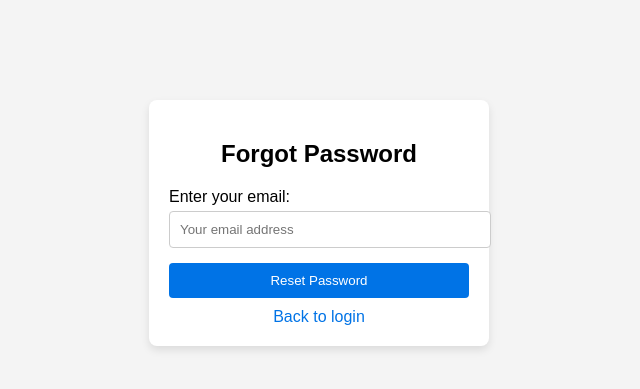
After one commit to malemamack/mahlatse, a PHP site: page /mahlatse/forgot_password.php in a window 1280 px wide. The commit adds this page. Shown: the top 389 px of the page, without its empty margins (321-961 px from the left). Run offline with PHP 8.4, Linux system fonts and the light colour scheme; some libraries are stand-ins or nearby versions.

Commit message:
forget password functionality

```diff
--- a/discussion.php
+++ b/discussion.php
@@ -63,7 +63,7 @@ $similar_books_stmt->execute();
 $similar_books_result = $similar_books_stmt->get_result();
 
 // Get comments for the book
-$comments_sql = "SELECT c.*, u.name, u.profile_picture FROM comments c
+$comments_sql = "SELECT c.*, u.name, u.profile_picture, c.like_count FROM comments c
                  JOIN users u ON c.user_id = u.id
                  WHERE c.book_id = ? AND c.reply_to IS NULL
                  ORDER BY c.created_at DESC";
@@ -76,7 +76,7 @@ $comments_stmt->execute();
 $comments_result = $comments_stmt->get_result();
 
 // Fetch replies for each comment
-$replies_sql = "SELECT c.*, u.name, u.profile_picture FROM comments c
+$replies_sql = "SELECT c.*, u.name, u.profile_picture, c.like_count FROM comments c
                 JOIN users u ON c.user_id = u.id
                 WHERE c.reply_to = ? ORDER BY c.created_at ASC";
 $replies_stmt = $conn->prepare($replies_sql);
@@ -201,6 +201,8 @@ if ($replies_stmt === false) {
                                 <div class="comment-text">
                                     <strong><?php echo htmlspecialchars($reply['name']); ?></strong>
                                     <p><?php echo htmlspecialchars($reply['comment']); ?></p>
+                                    <button class="like-button" onclick="likeComment(<?php echo $reply['id']; ?>)">Like</button>
+                                    <span id="like-count-<?php echo $reply['id']; ?>"><?php echo $reply['like_count']; ?></span>
                                 </div>
                             </div>
                         </div>
--- /dev/null
+++ b/forgot_password.php
@@ -0,0 +1,136 @@
+<?php
+use PHPMailer\PHPMailer\PHPMailer;
+use PHPMailer\PHPMailer\Exception;
+require 'vendor/autoload.php';
+
+include 'config.php';  // Include your database connection file
+
+if ($_SERVER["REQUEST_METHOD"] == "POST") {
+    $email = $_POST['email'];
+
+    // Check if the email exists in the database
+    $stmt = $conn->prepare("SELECT id, email FROM users WHERE email = ?");
+    $stmt->bind_param("s", $email);
+    $stmt->execute();
+    $stmt->store_result();
+    $stmt->bind_result($user_id, $user_email);
+    $stmt->fetch();
+
+    if ($stmt->num_rows > 0) {
+        // Generate a unique reset token and expiry time
+        $reset_token = bin2hex(random_bytes(32));
+        $reset_token_expiry = date("Y-m-d H:i:s", strtotime('+1 hour'));  // Token expires in 1 hour
+
+        // Update the database with the reset token and expiry
+        $update_stmt = $conn->prepare("UPDATE users SET reset_token = ?, reset_token_expiry = ? WHERE id = ?");
+        $update_stmt->bind_param("ssi", $reset_token, $reset_token_expiry, $user_id);
+        $update_stmt->execute();
+
+        // Send password reset email
+        $reset_link = "http://localhost/mahlatse/reset_password.php?token=$reset_token";  // Change to your reset password page URL
+
+        $mail = new PHPMailer(true);
+        try {
+            //Server settings
+            $mail->isSMTP();
+            $mail->Host = 'smtp.gmail.com';  // SMTP server for Gmail
+            $mail->SMTPAuth = true;
+            $mail->Username = 'malemamahlatse70@gmail.com';  // Your Gmail email address
+            $mail->Password = 'zxuj zmye huln rnrz';  // Your Gmail password or app password
+            $mail->SMTPSecure = PHPMailer::ENCRYPTION_STARTTLS;
+            $mail->Port = 587;
+
+            //Recipients
+            $mail->setFrom('your-email@gmail.com', 'Your Name');
+            $mail->addAddress($user_email, 'User');  // Send to user's email
+
+            // Content
+            $mail->isHTML(true);
+            $mail->Subject = 'Password Reset Request';
+            $mail->Body    = "You requested a password reset. Click the link below to reset your password:<br><br>
+                              <a href='$reset_link'>$reset_link</a><br><br>
+                              This link will expire in 1 hour.";
+
+            $mail->send();
+            echo 'A password reset link has been sent to your email.';
+        } catch (Exception $e) {
+            echo "Message could not be sent. Mailer Error: {$mail->ErrorInfo}";
+        }
+    } else {
+        echo 'No account found with that email address.';
+    }
+}
+
+?>
+
+<!DOCTYPE html>
+<html lang="en">
+<head>
+    <meta charset="UTF-8">
+    <meta name="viewport" content="width=device-width, initial-scale=1.0">
+    <title>Forgot Password</title>
+    <style>
+        body {
+            font-family: Arial, sans-serif;
+            margin: 0;
+            padding: 0;
+            background-color: #f4f4f4;
+        }
+        .container {
+            width: 300px;
+            margin: 100px auto;
+            padding: 20px;
+            background-color: #fff;
+            box-shadow: 0px 4px 8px rgba(0, 0, 0, 0.1);
+            border-radius: 8px;
+        }
+        h2 {
+            text-align: center;
+            margin-bottom: 20px;
+        }
+        label {
+            display: block;
+            margin-bottom: 5px;
+        }
+        input[type="email"] {
+            width: 100%;
+            padding: 10px;
+            margin-bottom: 15px;
+            border: 1px solid #ccc;
+            border-radius: 4px;
+        }
+        input[type="submit"] {
+            width: 100%;
+            padding: 10px;
+            background-color: #0073e6;
+            color: white;
+            border: none;
+            border-radius: 4px;
+            cursor: pointer;
+        }
+        input[type="submit"]:hover {
+            background-color: #005bb5;
+        }
+        a {
+            display: block;
+            text-align: center;
+            margin-top: 10px;
+            color: #0073e6;
+            text-decoration: none;
+        }
+    </style>
+</head>
+<body>
+
+    <div class="container">
+        <h2>Forgot Password</h2>
+        <form action="forgot_password.php" method="POST">
+            <label for="email">Enter your email:</label>
+            <input type="email" name="email" required placeholder="Your email address">
+            <input type="submit" value="Reset Password">
+        </form>
+        <a href="login.php">Back to login</a>
+    </div>
+
+</body>
+</html>
--- a/login.php
+++ b/login.php
@@ -117,6 +117,7 @@ if ($_SERVER["REQUEST_METHOD"] == "POST") {
 
             <input type="submit" value="Login">
             <a href="signup.php">Don't have an account? Sign up here</a>
+            <a href="forgot_password.php">Forgot Password?</a>
         </form>
     </div>
 </body>
--- a/user_dashboard.php
+++ b/user_dashboard.php
@@ -114,7 +114,7 @@
 
             <!-- <li><a href="discussion.php">Discussion</a></li> -->
             <li><a href="profile.php">My Profile</a></li>
-            <li><a href="profile.php">Logout</a></li>
+            <li><a href="logout.php">Logout</a></li>
         </ul>
     </nav>
 
```
Also changed, not shown: reset_password.php (added, +68 -0 lines).
